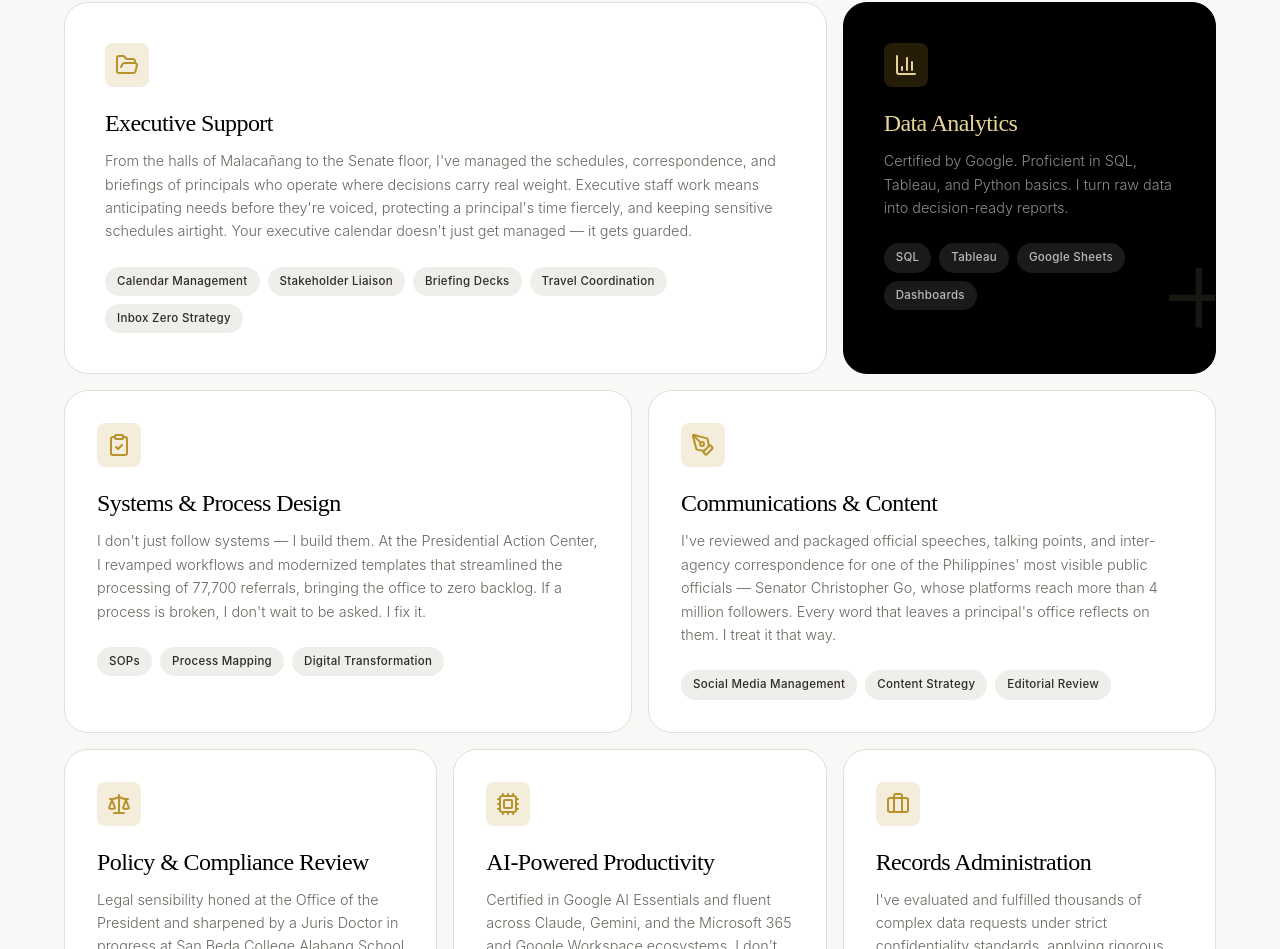
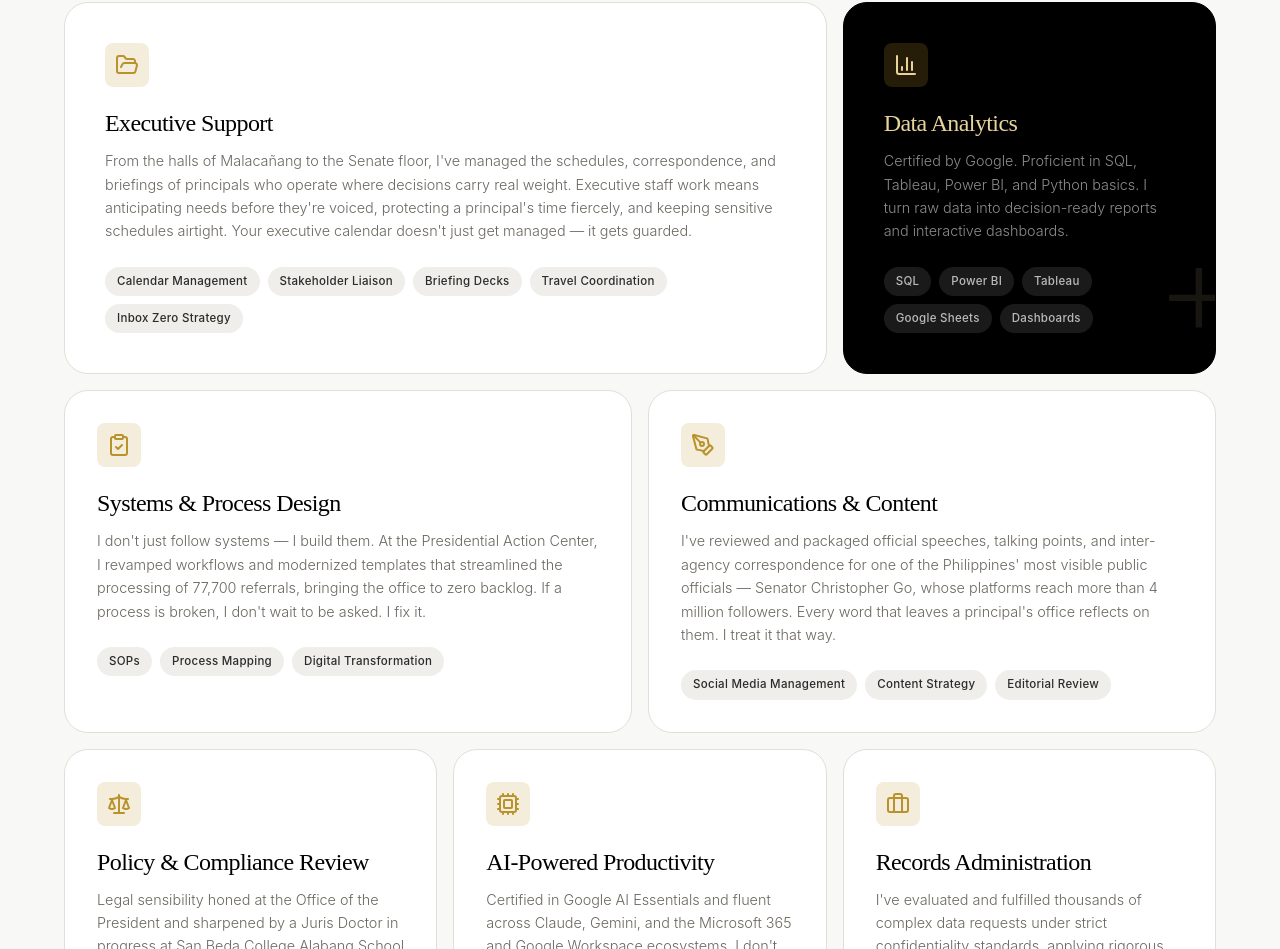
Before and after one commit to nikko-caharian/Nikko-s-Portfolio, a React (Vite) app: page / in a window 1280 px wide. Shown: the part 1294-2243 px from the top of the page. Built offline with nearby package versions, Linux system fonts and the light colour scheme.

Commit message:
Update Home.tsx

```diff
--- a/src/pages/Home.tsx
+++ b/src/pages/Home.tsx
@@ -151,10 +151,10 @@ export default function Home() {
             </div>
             <h3 className="relative z-10 font-display text-2xl text-gold-light tracking-tight mb-2.5">Data Analytics</h3>
             <p className="relative z-10 text-[0.9rem] font-light text-white/55 leading-relaxed mb-6">
-              Certified by Google. Proficient in SQL, Tableau, and Python basics. I turn raw data into decision-ready reports.
+              Certified by Google. Proficient in SQL, Tableau, Power BI, and Python basics. I turn raw data into decision-ready reports and interactive dashboards.
             </p>
             <div className="relative z-10 flex flex-wrap gap-2">
-              {["SQL", "Tableau", "Google Sheets", "Dashboards"].map(tag => (
+              {["SQL", "Power BI", "Tableau", "Google Sheets", "Dashboards"].map(tag => (
                 <span key={tag} className="text-[0.72rem] font-medium tracking-wide px-3 py-1.5 rounded-full bg-white/10 text-white/70">
                   {tag}
                 </span>
```
